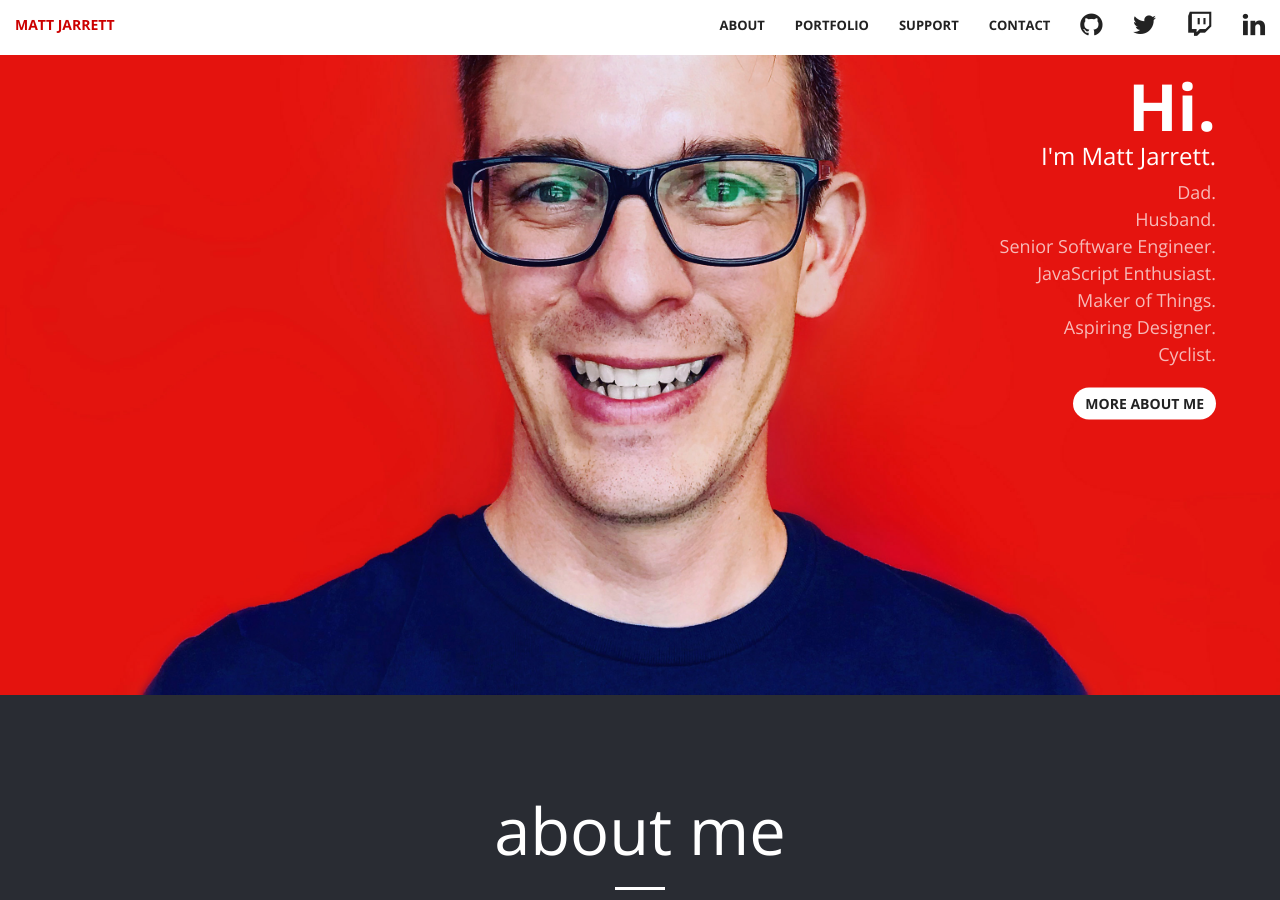
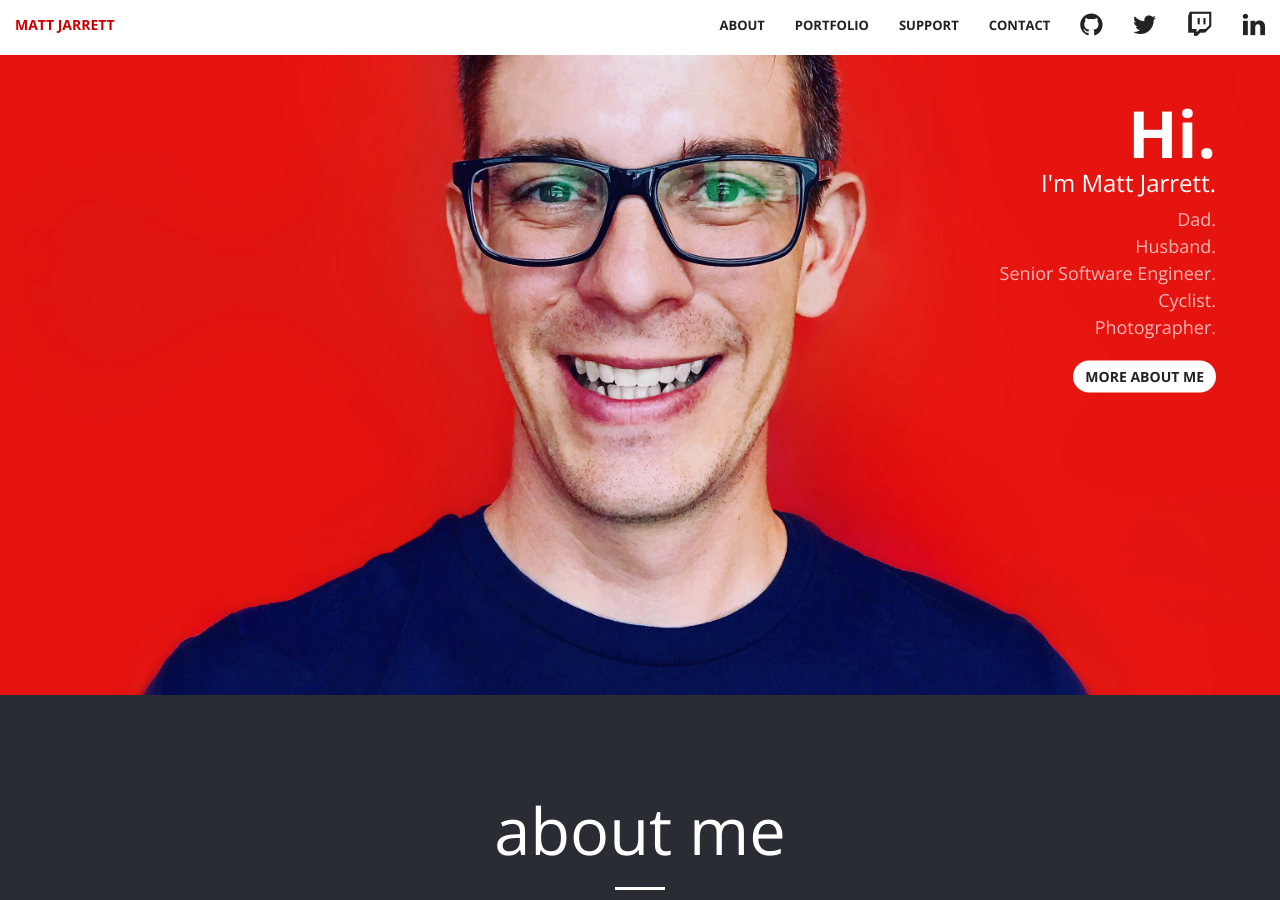
Before and after one commit to cujarrett/cujarrett.github.io, a Jekyll site: the page built from index.html, in a window 1280 px wide and 900 px high, scrolled down 205 px. Built offline with Jekyll 4.4.1, drawn with Linux system fonts in a browser that asks for light colours; Markdown is read by kramdown in place of the engine named in the settings; some of the changed text lies outside the part shown.

```diff
--- a/_includes/about.html
+++ b/_includes/about.html
@@ -7,7 +7,7 @@
     <div id="background">
       <h2 class="text-light-faded">Background</h2>
       <p class="text-faded">I'm a passionate and detail oriented Senior Software
-        Engineer based in Dallas, Texas. Experienced leader where I enjoy
+        Engineer based in Illinois. Experienced leader where I enjoy
         design, clean code, and building positive team environments and strong
         developer experiences. I enjoy turning problems into solutions that make
         people smile. I enjoy continuous learning and exploring new
--- a/_includes/header.html
+++ b/_includes/header.html
@@ -7,10 +7,8 @@
         <p>Dad.</p>
         <p>Husband.</p>
         <p>Senior Software Engineer.</p>
-        <p>JavaScript Enthusiast.</p>
-        <p>Maker of Things.</p>
-        <p>Aspiring Designer.</p>
         <p>Cyclist.</p>
+        <p>Photographer.</p>
       </div>
       <br>
       <a href="#about" class="btn btn-default btn-xl page-scroll">More About Me</a>
```
